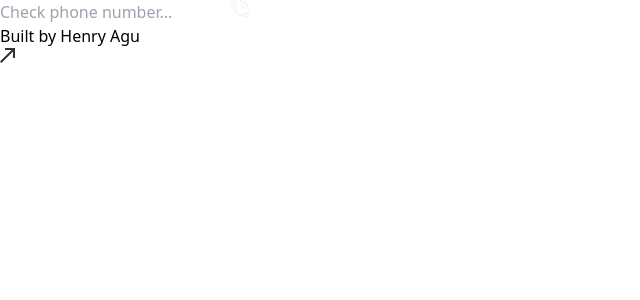
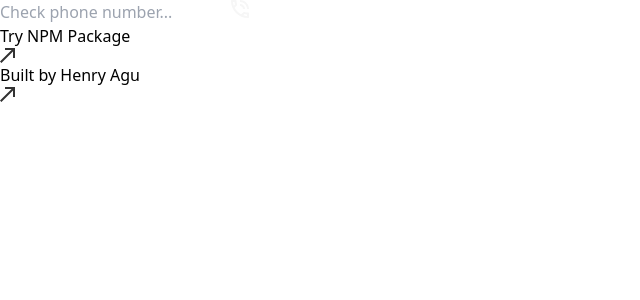
Before and after one commit to HenryAgu/TelCheck, a React (Vite) app: page / in a window 1280 px wide. Shown: the top 300 px of the page, without its empty margins (0-640 px from the left). Built offline with nearby package versions, Linux system fonts and the light colour scheme.

Commit message:
feat: npm package link

```diff
--- a/src/App.tsx
+++ b/src/App.tsx
@@ -60,7 +60,26 @@ const App = () => {
           </svg>
         </button>
       </div>
-      <div className="absolute bottom-5 right-5">
+      <div className="absolute bottom-5 right-5 flex gap-x-3">
+        <a
+          href="https://www.npmjs.com/package/tel-check-ts"
+          target="_blank"
+          className="border border-[#E5E5E5] py-2 px-4 rounded-md flex items-center gap-x-3.5"
+        >
+          <span className="text-sm text-[#4f4f4f]">Try NPM Package</span>
+          <svg
+            width="15"
+            height="15"
+            viewBox="0 0 15 15"
+            fill="none"
+            xmlns="http://www.w3.org/2000/svg"
+          >
+            <path
+              d="M5 0V2H11.59L0 13.59L1.41 15L13 3.41V10H15V0H5Z"
+              fill="#323232"
+            />
+          </svg>
+        </a>
         <a
           href="https://henry-agu.vercel.app/"
           target="_blank"
```
